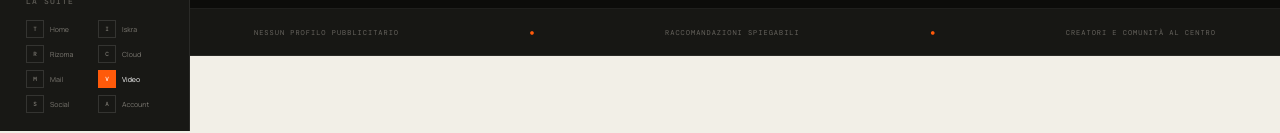
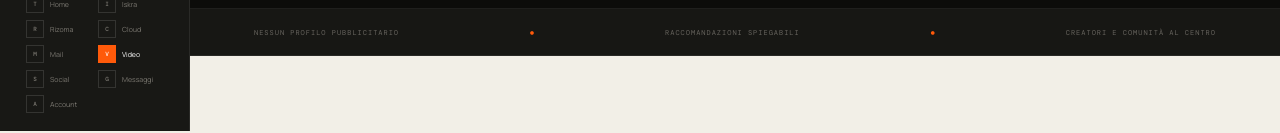
Before and after one commit to Karazakis/tecnosocialismo-video, a Next.js app: page / in a window 1280 px wide. Shown: the part 669-802 px from the top of the page. Built offline with nearby package versions, Linux system fonts and the light colour scheme.

Commit message:
feat: connect messaging across the suite

```diff
--- a/app/suite-launcher.tsx
+++ b/app/suite-launcher.tsx
@@ -6,6 +6,7 @@ export const suiteLinks = [
   { label: "Mail", href: "https://mail.tecnosocialismo.com", mark: "M" },
   { label: "Video", href: "https://video.tecnosocialismo.com", mark: "V", current: true },
   { label: "Social", href: "https://social.tecnosocialismo.com", mark: "S" },
+  { label: "Messaggi", href: "https://messaggi.tecnosocialismo.com", mark: "G" },
   { label: "Account", href: "https://login.tecnosocialismo.com", mark: "A" },
 ];
 
```
